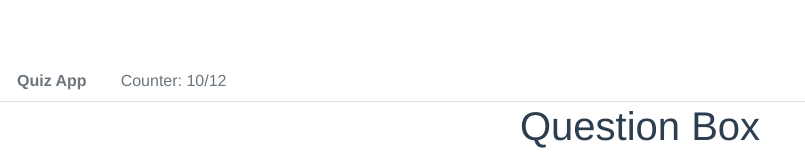
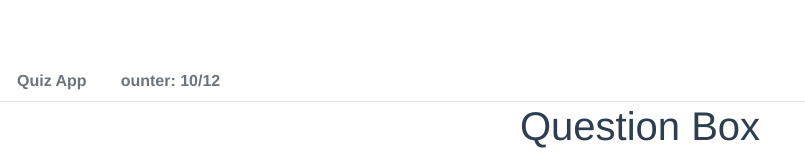
Before and after one commit to GeaninaCatalina/Quiz-App, a Vue app: page / in a window 1280 px wide. Shown: the top 160 px of the page, without its empty margins (0-805 px from the left). Built offline with nearby package versions, Linux system fonts and the light colour scheme.

Commit message:
Create Header compnent

```diff
--- a/src/components/Header.vue
+++ b/src/components/Header.vue
@@ -2,7 +2,7 @@
   <div>
     <b-nav tabs>
       <b-nav-item disabled><b>Quiz App</b></b-nav-item>
-      <b-nav-item disabled>Counter: 10/12</b-nav-item>
+      <b-nav-item disabled><b>ounter: 10/12</b></b-nav-item>
     </b-nav>
   </div>
 </template>
```
